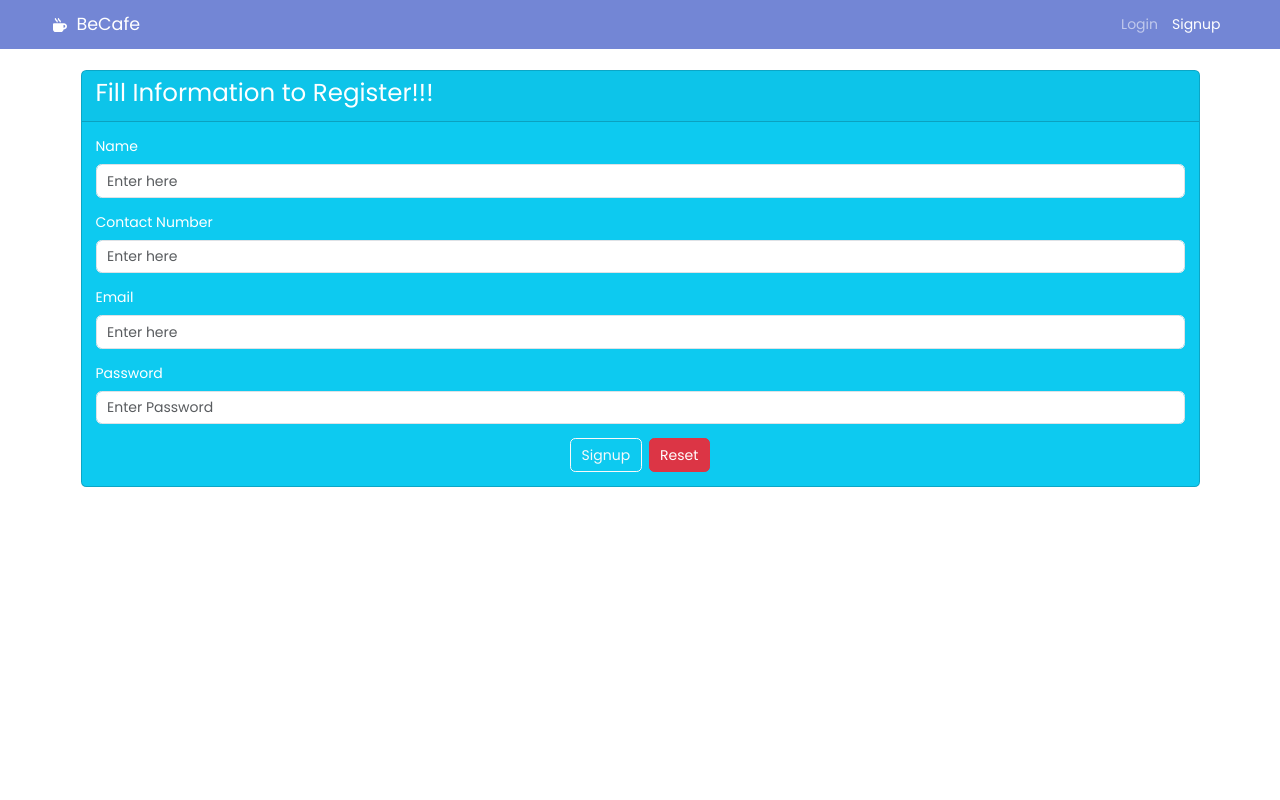
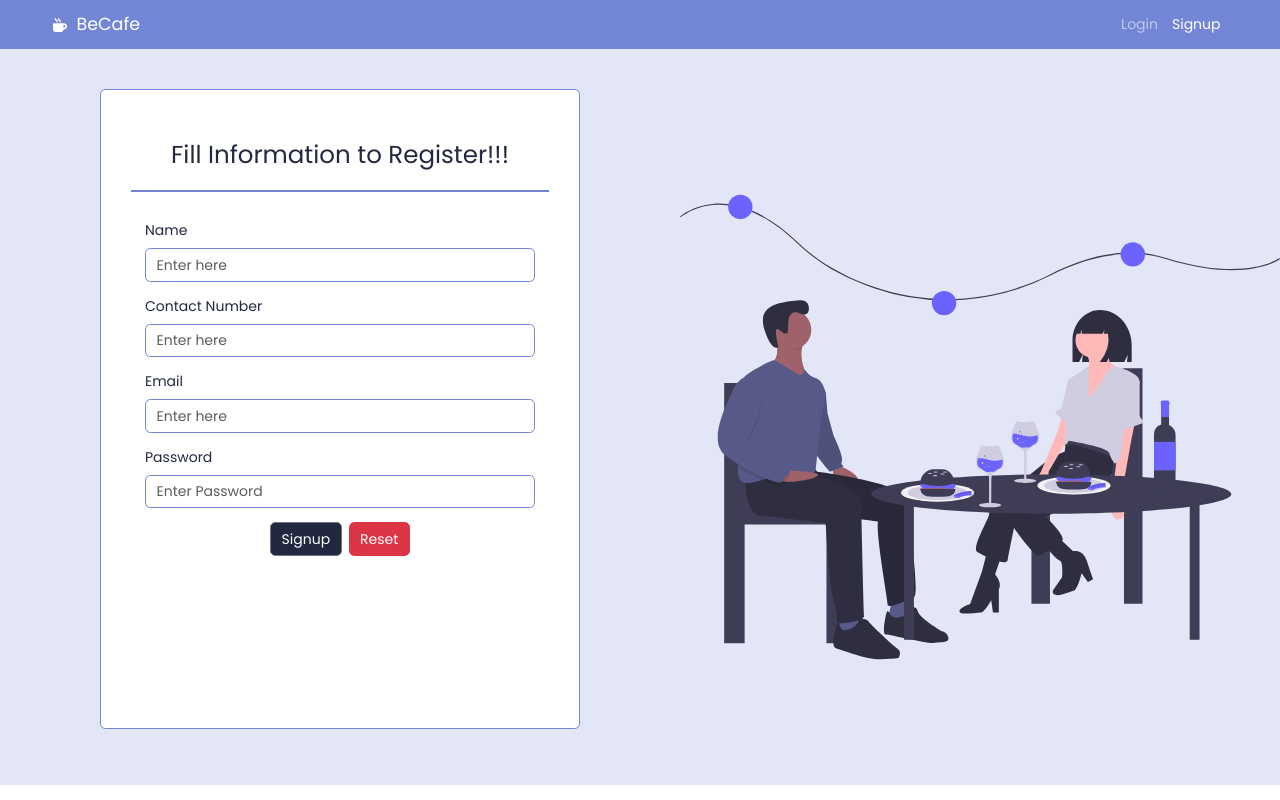
Before and after one commit to Shruti-2303/CMS, a React (Vite) app in the folder CMS-Frontend/: page /signup in a window 1280 px wide. Built offline with nearby package versions, Linux system fonts and the light colour scheme.

Commit message:
Added Signup Page

```diff
--- a/CMS-Frontend/src/Pages/Signup.jsx
+++ b/CMS-Frontend/src/Pages/Signup.jsx
@@ -3,6 +3,7 @@ import Base from '../components/Base'
 import { Container,Card, CardHeader, CardBody, Form, FormGroup, Input, Label, Button, Row, Col } from 'reactstrap'
 import { signUp } from '../services/user-services'
 import { toast } from 'react-toastify';
+import SignUp from '../assets/signup.svg'
 const Signup = () => {
 
     const [data,setData] = useState({
@@ -64,16 +65,14 @@ const Signup = () => {
     }
   return (
     <Base>
-        <Container>
-            <Row className='mt-4 d-flex justify-content-center'>
-
-                <Col>
-                    <Card color='info' inverse>
-                        <CardHeader>
+        <div style={{display:"flex",backgroundColor:"#e3e6f6", height:"92vh"}}>
+            <Card style={{backgroundColor:'#fff', width: "500px", marginLeft:"100px" ,height:"80vh",marginTop:"40px", padding:"30px", border:"0.5px solid #7386d5"}}>
+                <div style={{textAlign:"center",paddingTop:"20px", color:"#22283f"}}>
 
                     <h3>Fill Information to Register!!!</h3>
 
-                        </CardHeader>
+                </div>
+                <hr style={{border:"1px solid #7386d5",opacity:"1"}}></hr>
                 <CardBody>
                     {/* creating form */}
 
@@ -81,7 +80,7 @@ const Signup = () => {
                         {/* Name Field */}
 
                         <FormGroup>
-                                    <Label for="name">Name</Label>
+                            <Label for="name" style={{color:"#22283f"}}>Name</Label>
                                 <Input
                                     type='text'
                                     placeholder='Enter here'
@@ -90,41 +89,45 @@ const Signup = () => {
                                     value={data.name}
                                     required
                                     minLength={2}
+                                    style={{border:"1px solid #7386d5"}}
                                 />
                         </FormGroup>
 
                             {/* Contact Field */}
 
                             <FormGroup>
-                                    <Label for="contactNumber">Contact Number</Label>
-                                    <Input type='tel' placeholder='Enter here' id='contactNumber' onChange={(e)=>handleChange(e,'contactNumber')} value={data.contactNumber} required minLength={10} maxLength={10}/>
+                                <Label for="contactNumber" style={{color:"#22283f"}}>Contact Number</Label>
+                                <Input type='tel' placeholder='Enter here' id='contactNumber' onChange={(e)=>handleChange(e,'contactNumber')} value={data.contactNumber} required minLength={10} maxLength={10}  style={{border:"1px solid #7386d5"}}/>
                             </FormGroup>
 
                             {/* Email Field */}
 
                             <FormGroup>
-                                    <Label for="email">Email</Label>
-                                    <Input type='email' placeholder='Enter here' id='email' onChange={(e)=>handleChange(e,'email')} value={data.email} required/>
+                                <Label for="email" style={{color:"#22283f"}}>Email</Label>
+                                <Input type='email' placeholder='Enter here' id='email' onChange={(e)=>handleChange(e,'email')} value={data.email} required  style={{border:"1px solid #7386d5"}}/>
                             </FormGroup>
 
                             {/* Password Field */}
 
                             <FormGroup>
-                                    <Label for="pass">Password</Label>
-                                    <Input type='password' placeholder='Enter Password' id='pass' onChange={(e)=>handleChange(e,'password')} value={data.password} required/>
+                                <Label for="pass" style={{color:"#22283f"}}>Password</Label>
+                                <Input type='password' placeholder='Enter Password' id='pass' onChange={(e)=>handleChange(e,'password')} value={data.password} required  style={{border:"1px solid #7386d5"}}/>
                             </FormGroup>
 
 
                             <Container className='text-center'>
-                                    <Button outline color='light'>Signup</Button>
+                                <Button style={{backgroundColor:"#22283f"}}>Signup</Button>
                                 <Button color='danger' type='reset' className='ms-2' onClick={resetData}>Reset</Button>
                             </Container>
                     </Form>
                 </CardBody>
             </Card>
-                </Col>
-            </Row>
-        </Container>
+            <img
+                src={SignUp}
+                alt=""
+                style={{ width: "600px", marginTop: "90px", height:"72vh",marginLeft:"100px"}}
+            />
+        </div>
     </Base>
   )
 }
--- a/CMS-Frontend/src/Pages/ViewBill.jsx
+++ b/CMS-Frontend/src/Pages/ViewBill.jsx
@@ -10,9 +10,7 @@ const ViewBill = () => {
           <SideBar />
         </div>
 
-        <div style={{ flex: 4 }}>
-          <ViewBillComp />
-        </div>
+        <div style={{flex:6}}><ViewBillComp/></div>
         {/* <div style={{ flex: 4 }}>View Bill</div> */}
       </div>
     </Base>
```
Also changed, not shown: CMS-Frontend/src/assets/signup.svg (added). Lines whose indentation alone changed are shown as unchanged.
